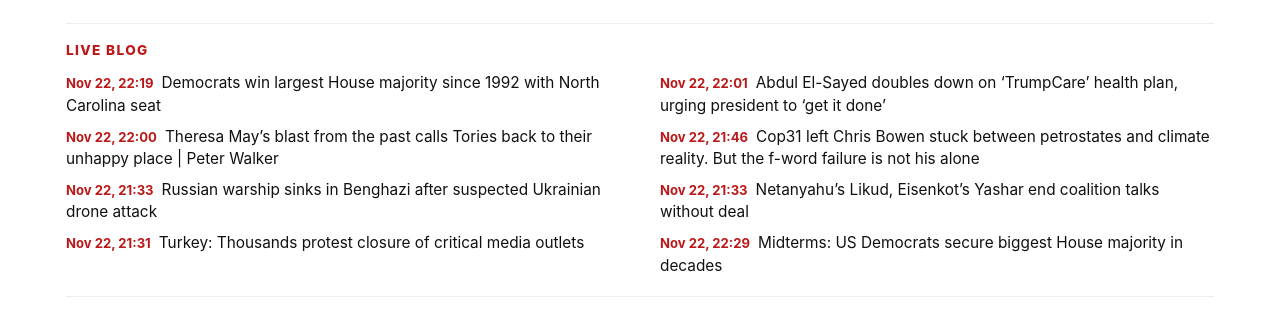
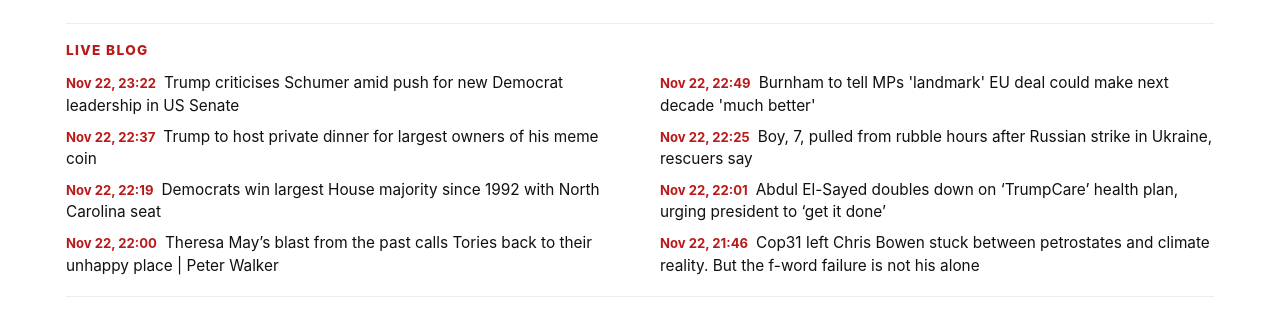
Before and after one commit to pintuguptaji/western-world-news, a plain HTML site: page index.html in a window 1280 px wide. Shown: the part 1059-1385 px from the top of the page. Drawn offline with Linux system fonts and the light colour scheme.

Commit message:
Auto-publish: 0 new stories, 2026-11-22

```diff
--- a/assets/js/content.js
+++ b/assets/js/content.js
@@ -1675,6 +1675,26 @@ window.WWN_DEFAULT_CONTENT = {
   ],
   "justIn": [
     {
+      "time": "Nov 22, 23:22",
+      "text": "Trump criticises Schumer amid push for new Democrat leadership in US Senate",
+      "link": "live.html"
+    },
+    {
+      "time": "Nov 22, 22:49",
+      "text": "Burnham to tell MPs 'landmark' EU deal could make next decade 'much better'",
+      "link": "live.html"
+    },
+    {
+      "time": "Nov 22, 22:37",
+      "text": "Trump to host private dinner for largest owners of his meme coin",
+      "link": "live.html"
+    },
+    {
+      "time": "Nov 22, 22:25",
+      "text": "Boy, 7, pulled from rubble hours after Russian strike in Ukraine, rescuers say",
+      "link": "live.html"
+    },
+    {
       "time": "Nov 22, 22:19",
       "text": "Democrats win largest House majority since 1992 with North Carolina seat",
       "link": "live.html"
@@ -1692,26 +1712,6 @@ window.WWN_DEFAULT_CONTENT = {
     {
       "time": "Nov 22, 21:46",
       "text": "Cop31 left Chris Bowen stuck between petrostates and climate reality. But the f-word failure is not his alone",
-      "link": "live.html"
-    },
-    {
-      "time": "Nov 22, 21:33",
-      "text": "Russian warship sinks in Benghazi after suspected Ukrainian drone attack",
-      "link": "live.html"
-    },
-    {
-      "time": "Nov 22, 21:33",
-      "text": "Netanyahu’s Likud, Eisenkot’s Yashar end coalition talks without deal",
-      "link": "live.html"
-    },
-    {
-      "time": "Nov 22, 21:31",
-      "text": "Turkey: Thousands protest closure of critical media outlets",
-      "link": "live.html"
-    },
-    {
-      "time": "Nov 22, 22:29",
-      "text": "Midterms: US Democrats secure biggest House majority in decades",
       "link": "live.html"
     }
   ],
--- a/index.html
+++ b/index.html
@@ -96,7 +96,7 @@
 
 <section class="liveblog-strip" aria-label="Live blog">
 <h2 class="liveblog-label">Live Blog</h2>
-<ul id="just-in-list" class="liveblog-list"><li><time>Nov 22, 22:19</time><a href="live.html">Democrats win largest House majority since 1992 with North Carolina seat</a></li><li><time>Nov 22, 22:01</time><a href="live.html">Abdul El-Sayed doubles down on ‘TrumpCare’ health plan, urging president to ‘get it done’</a></li><li><time>Nov 22, 22:00</time><a href="live.html">Theresa May’s blast from the past calls Tories back to their unhappy place | Peter Walker</a></li><li><time>Nov 22, 21:46</time><a href="live.html">Cop31 left Chris Bowen stuck between petrostates and climate reality. But the f-word failure is not his alone</a></li><li><time>Nov 22, 21:33</time><a href="live.html">Russian warship sinks in Benghazi after suspected Ukrainian drone attack</a></li><li><time>Nov 22, 21:33</time><a href="live.html">Netanyahu’s Likud, Eisenkot’s Yashar end coalition talks without deal</a></li><li><time>Nov 22, 21:31</time><a href="live.html">Turkey: Thousands protest closure of critical media outlets</a></li><li><time>Nov 22, 22:29</time><a href="live.html">Midterms: US Democrats secure biggest House majority in decades</a></li></ul>
+<ul id="just-in-list" class="liveblog-list"><li><time>Nov 22, 23:22</time><a href="live.html">Trump criticises Schumer amid push for new Democrat leadership in US Senate</a></li><li><time>Nov 22, 22:49</time><a href="live.html">Burnham to tell MPs 'landmark' EU deal could make next decade 'much better'</a></li><li><time>Nov 22, 22:37</time><a href="live.html">Trump to host private dinner for largest owners of his meme coin</a></li><li><time>Nov 22, 22:25</time><a href="live.html">Boy, 7, pulled from rubble hours after Russian strike in Ukraine, rescuers say</a></li><li><time>Nov 22, 22:19</time><a href="live.html">Democrats win largest House majority since 1992 with North Carolina seat</a></li><li><time>Nov 22, 22:01</time><a href="live.html">Abdul El-Sayed doubles down on ‘TrumpCare’ health plan, urging president to ‘get it done’</a></li><li><time>Nov 22, 22:00</time><a href="live.html">Theresa May’s blast from the past calls Tories back to their unhappy place | Peter Walker</a></li><li><time>Nov 22, 21:46</time><a href="live.html">Cop31 left Chris Bowen stuck between petrostates and climate reality. But the f-word failure is not his alone</a></li></ul>
 </section>
 
 <h2 class="section-head">Europe</h2><div class="card-grid four" data-section-block data-section="europe"><article class="card">
```
Also changed, not shown: data/articles.json.
